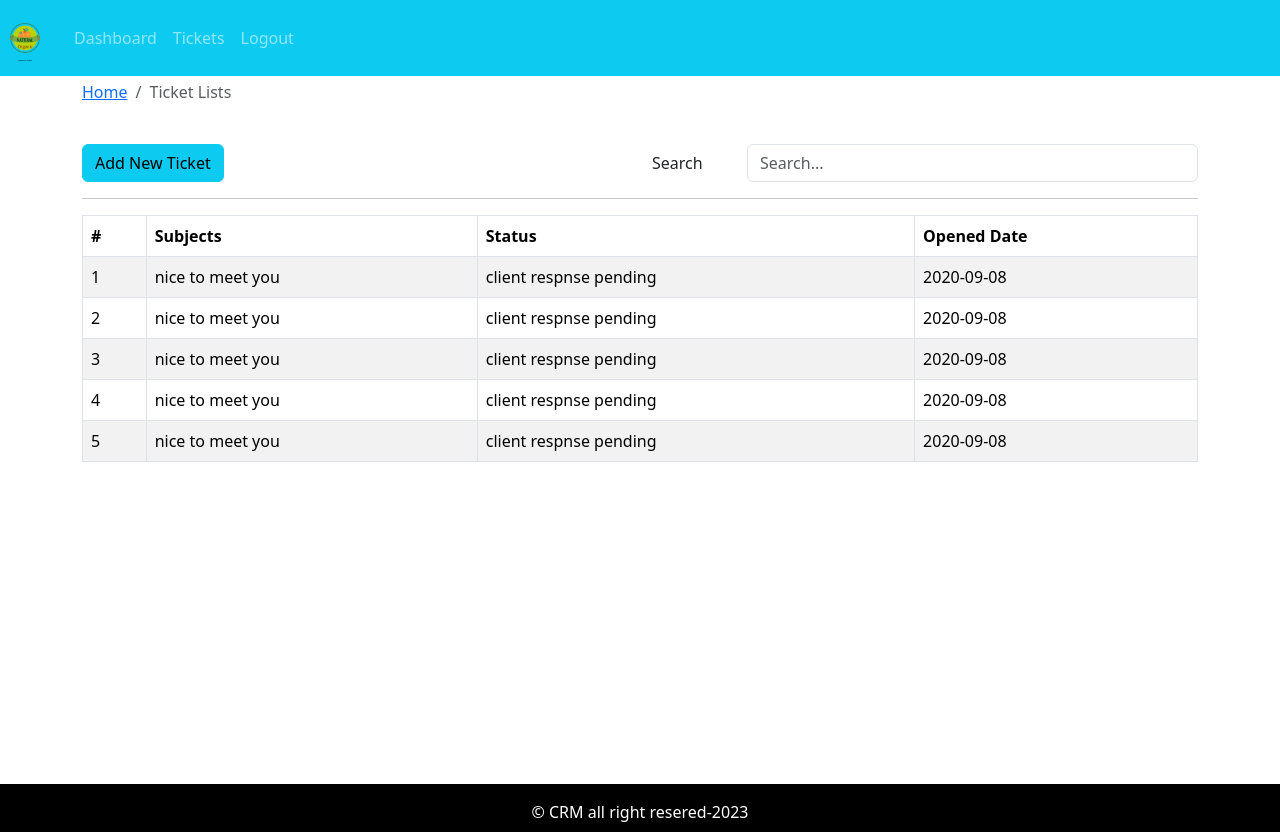
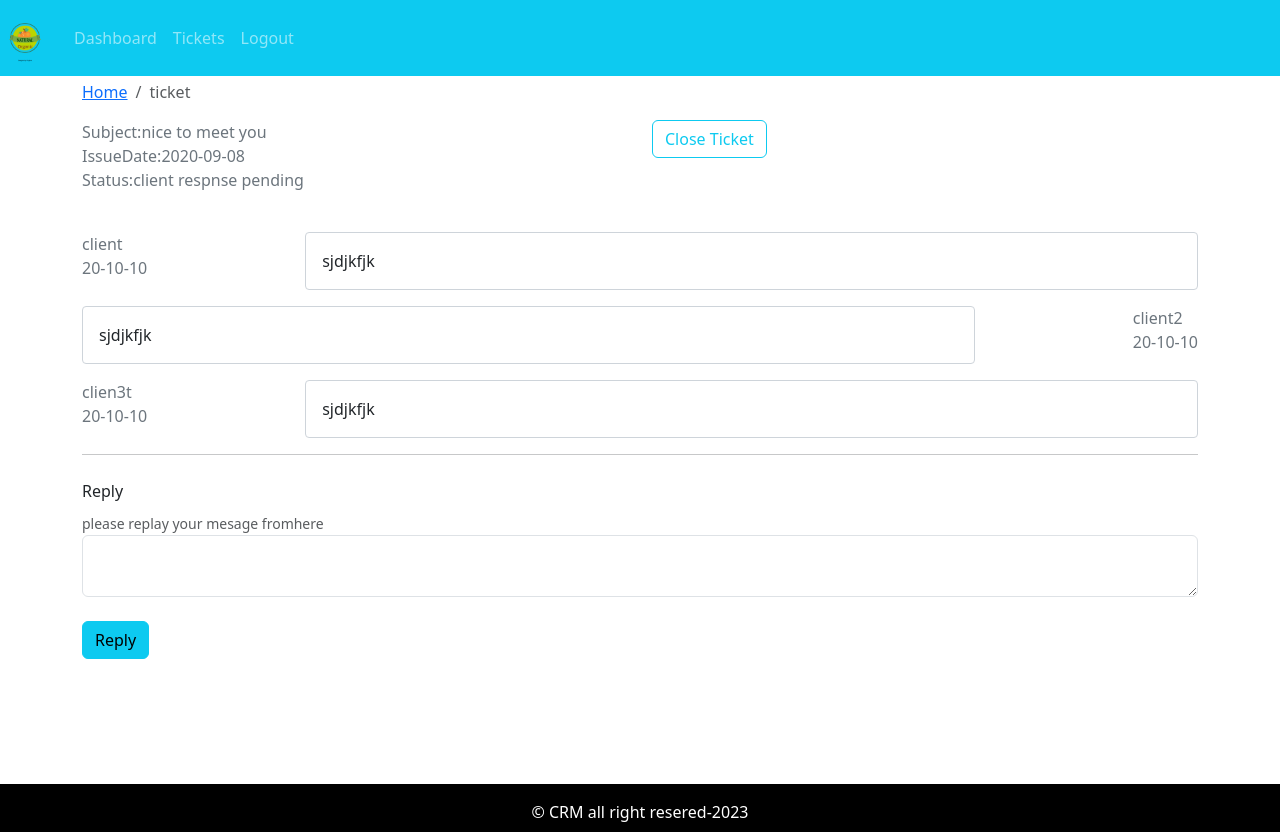
Before and after one commit to superAI4003/react-project, a React (Create React App) app: page / in a window 1280 px wide. Built offline with nearby package versions, Linux system fonts and the light colour scheme.

Commit message:
add ticket landing

```diff
--- a/src/App.css
+++ b/src/App.css
@@ -28,3 +28,20 @@
   padding: 1rem;
   color: white;
 }
+
+.message-history {
+  display: flex;
+  flex-direction: row;
+  justify-content: space-between;
+}
+.message-history:nth-child(even) {
+  display: flex;
+  flex-direction: row-reverse;
+  justify-content: space-between;
+}
+.message {
+  padding: 1rem;
+  width: 80%;
+  border: 1px solid #ced4da;
+  border-radius: 0.25rem;
+}
--- a/src/App.js
+++ b/src/App.js
@@ -5,6 +5,7 @@
 import Dashboard from "./page/dashboard/Dashboard.page";
 import AddTicket from "./page/new-ticket/AddTicket.page";
 import TicketLists from "./page/ticket-listing/TicketLists.page";
+import Ticket from "./page/ticket/Ticket.page";
 function App() {
   return (
     <div className="App">
@@ -12,7 +13,8 @@
       <DefaultLayout>
         {/* <Dashboard /> */}
         {/* <AddTicket /> */}
-        <TicketLists />
+        {/* <TicketLists /> */}
+        <Ticket />
       </DefaultLayout>
     </div>
   );
--- a/src/assets/data/dummy-tickets.json
+++ b/src/assets/data/dummy-tickets.json
@@ -3,7 +3,24 @@
     "id": 1,
     "subject": "nice to meet you",
     "status": "client respnse pending",
-    "addedAt": "2020-09-08"
+    "addedAt": "2020-09-08",
+    "history": [
+      {
+        "date": "20-10-10",
+        "message": "sjdjkfjk",
+        "messageby": "client"
+      },
+      {
+        "date": "20-10-10",
+        "message": "sjdjkfjk",
+        "messageby": "client2"
+      },
+      {
+        "date": "20-10-10",
+        "message": "sjdjkfjk",
+        "messageby": "clien3t"
+      }
+    ]
   },
   {
     "id": 2,
--- a/src/components/login/Login.comp.js
+++ b/src/components/login/Login.comp.js
@@ -1,7 +1,6 @@
 import React from "react";
 import PropTypes from "prop-types";
 import { Container, Row, Col, Form, FormGroup, Button } from "react-bootstrap";
-import { propTypes } from "react-bootstrap/esm/Image";
 const LoginForm = ({
   handleOnchange,
   handleOnSubmit,
--- /dev/null
+++ b/src/components/message-history/MessageHistory.comp.js
@@ -0,0 +1,19 @@
+import React from "react";
+import PropTypes from "prop-types";
+const MessageHistory = ({ msg }) => {
+  if (!msg) return null;
+  return msg.map((row, i) => (
+    <div key={i} className="message-history mt-3">
+      <div className="send font-weight-bold text-secondary">
+        <div className="sender">{row.messageby}</div>
+        <div className="date">{row.date}</div>
+      </div>
+      <div className="message">{row.message}</div>
+    </div>
+  ));
+};
+MessageHistory.propTypes = {
+  msg: PropTypes.array.isRequired,
+};
+
+export default MessageHistory;
--- /dev/null
+++ b/src/components/update-ticket/UpdateTicket.comp.js
@@ -0,0 +1,25 @@
+import React from "react";
+import { Button, Form } from "react-bootstrap";
+const UpdateTicket = ({ message, handleOnChange, handleOnSubmit }) => {
+  return (
+    <Form onSubmit={handleOnSubmit}>
+      <Form.Label>Reply</Form.Label>
+      <br />
+      <Form.Text>please replay your mesage fromhere</Form.Text>
+      <Form.Control
+        as="textarea"
+        value={message}
+        onChange={handleOnChange}
+        row={5}
+        name="detail"
+      />
+      <div className="text-right mt-4">
+        <Button variant="info" type="submit">
+          Reply
+        </Button>
+      </div>
+    </Form>
+  );
+};
+
+export default UpdateTicket;
--- /dev/null
+++ b/src/page/ticket/Ticket.page.js
@@ -0,0 +1,55 @@
+import React, { useEffect, useState } from "react";
+import { Container, Row, Col, Breadcrumb, Button } from "react-bootstrap";
+import Breadcumb from "../../components/breadcumb/Breadcumb.comp";
+import tickets from "../../assets/data/dummy-tickets.json";
+import MessageHistory from "../../components/message-history/MessageHistory.comp";
+import UpdateTicket from "../../components/update-ticket/UpdateTicket.comp";
+
+const ticket = tickets[0];
+const Ticket = () => {
+  const [message, setMessage] = useState("");
+
+  useEffect(() => {}, [message]);
+  const handleOnChange = (e) => {
+    e.preventDefault();
+    const { message } = e.target;
+    setMessage(message);
+  };
+  const handleOnSubmit = (e) => {};
+  return (
+    <Container>
+      <Row>
+        <Col>
+          <Breadcumb page="ticket" />
+        </Col>
+      </Row>
+      <Row>
+        <Col className="text-weight-bolder text-secondary">
+          <div className="subject">Subject:{ticket.subject}</div>
+          <div className="date">IssueDate:{ticket.addedAt}</div>
+          <div className="status">Status:{ticket.status}</div>
+        </Col>
+        <Col className="text-right">
+          <Button variant="outline-info">Close Ticket</Button>
+        </Col>
+      </Row>
+      <Row className="mt-4">
+        <Col>
+          <MessageHistory msg={ticket.history} />
+        </Col>
+      </Row>
+      <hr />
+      <Row className="mt-4">
+        <Col>
+          <UpdateTicket
+            message={message}
+            handleOnSubmit={handleOnSubmit}
+            handleOnChange={handleOnChange}
+          />
+        </Col>
+      </Row>
+    </Container>
+  );
+};
+
+export default Ticket;
```
